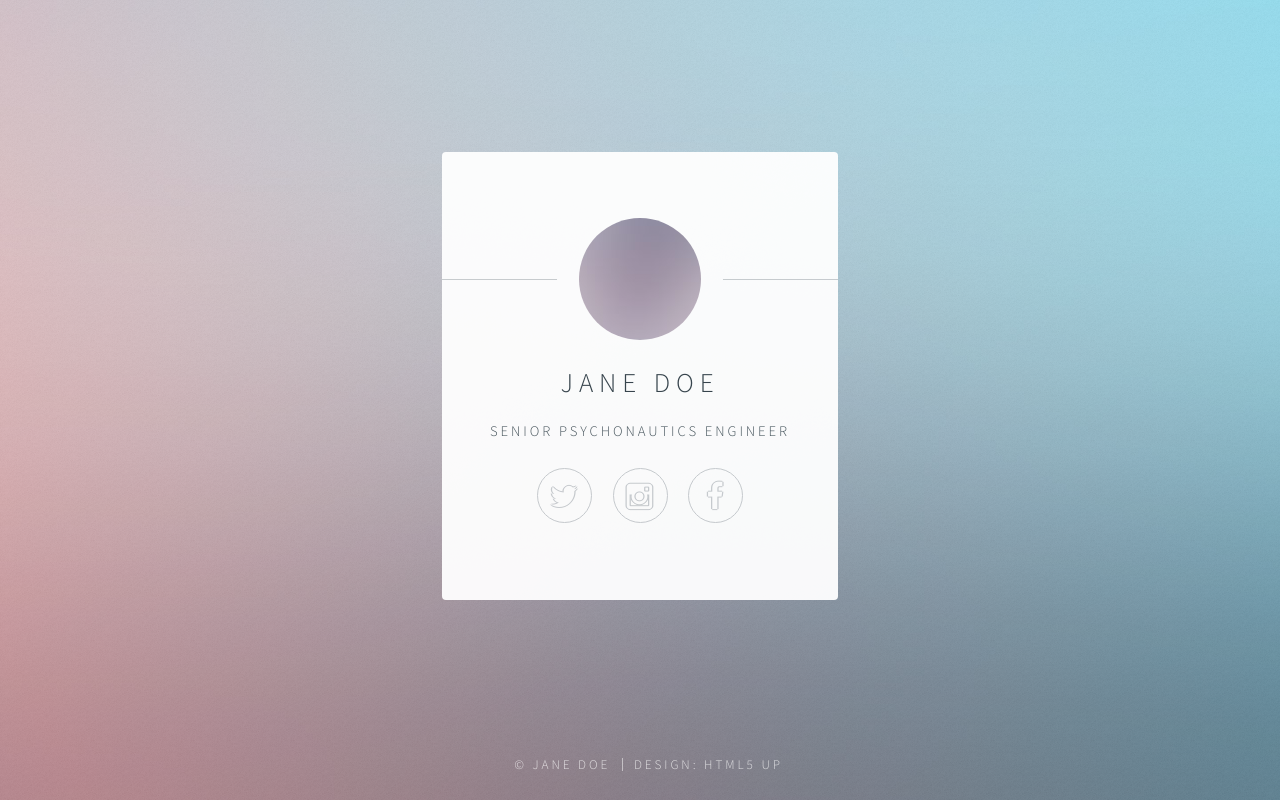
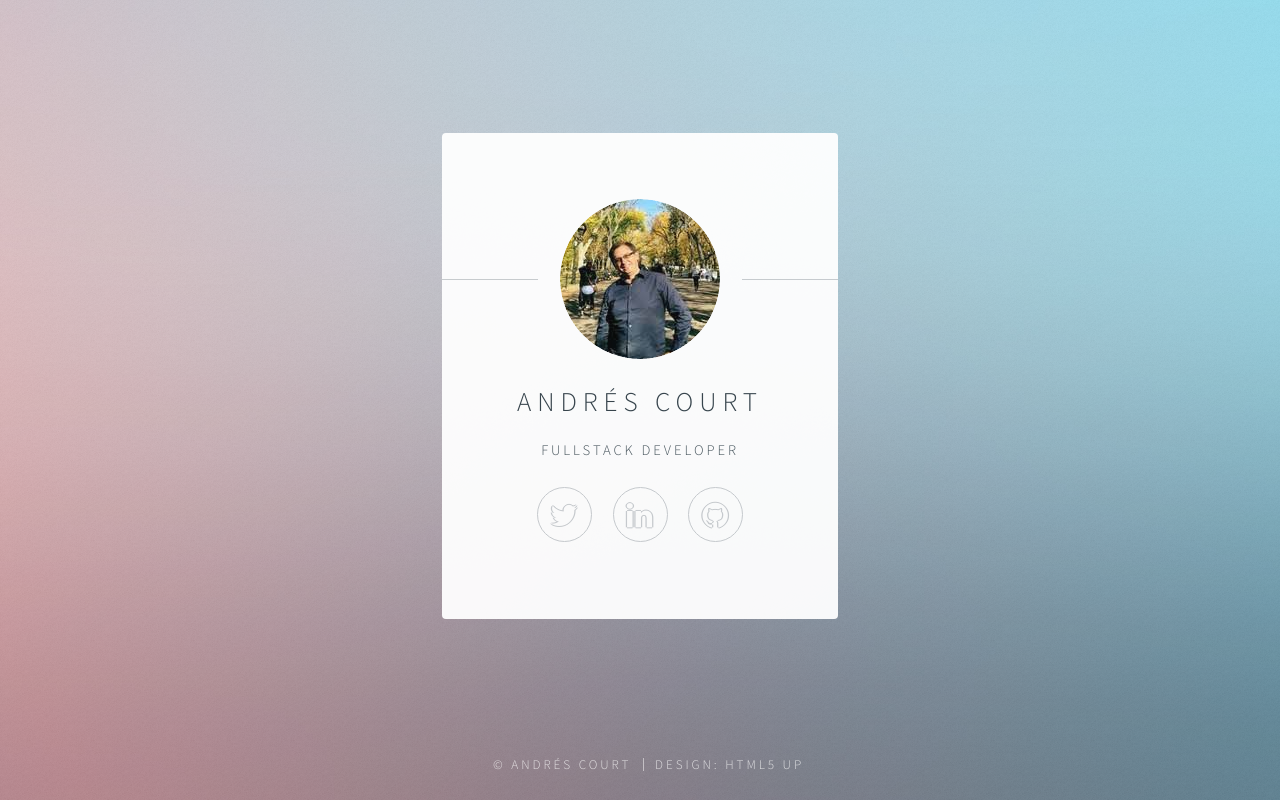
Before and after one commit to alcb1310/name-card, a Flask app: template templates/index.html in a window 1280 px wide. Run offline with Flask 2, Linux system fonts and the light colour scheme; the template is opened without the code that fills it, so the values that code supplies are empty.

Commit message:
Final project

```diff
--- a/server.py
+++ b/server.py
@@ -5,7 +5,7 @@ app = Flask(__name__)
 
 @app.route("/")
 def home():
-    return "<h1>Hello World</h1>"
+    return render_template('index.html')
 
 
 if __name__ == "__main__":
--- a/templates/index.html
+++ b/templates/index.html
@@ -1,4 +1,4 @@
-<!DOCTYPE HTML>
+<!DOCTYPE html>
 <!--
 	Identity by HTML5 UP
 	html5up.net | @n33co
@@ -9,66 +9,61 @@
 		<title>Identity by HTML5 UP</title>
 		<meta charset="utf-8" />
 		<meta name="viewport" content="width=device-width, initial-scale=1" />
-		<!--[if lte IE 8]><script src="assets/js/html5shiv.js"></script><![endif]-->
-		<link rel="stylesheet" href="assets/css/main.css" />
-		<!--[if lte IE 9]><link rel="stylesheet" href="assets/css/ie9.css" /><![endif]-->
-		<!--[if lte IE 8]><link rel="stylesheet" href="assets/css/ie8.css" /><![endif]-->
-		<noscript><link rel="stylesheet" href="assets/css/noscript.css" /></noscript>
+		<!--[if lte IE 8
+			]><script src="static/assets/js/html5shiv.js"></script
+		><![endif]-->
+		<link rel="stylesheet" href="static/assets/css/main.css" />
+		<!--[if lte IE 9
+			]><link rel="stylesheet" href="static/assets/css/ie9.css"
+		/><![endif]-->
+		<!--[if lte IE 8
+			]><link rel="stylesheet" href="static/assets/css/ie8.css"
+		/><![endif]-->
+		<noscript
+			><link rel="stylesheet" href="static/assets/css/noscript.css"
+		/></noscript>
 	</head>
 	<body class="is-loading">
-
 		<!-- Wrapper -->
 		<div id="wrapper">
-
 			<!-- Main -->
 			<section id="main">
 				<header>
-							<span class="avatar"><img src="images/avatar.jpg" alt="" /></span>
-							<h1>Jane Doe</h1>
-							<p>Senior Psychonautics Engineer</p>
+					<span class="avatar">
+						<img src="static/images/andres.jpeg" alt="" />
+					</span>
+					<h1>Andr&eacute;s Court</h1>
+					<p>Fullstack Developer</p>
 				</header>
-						<!--
-						<hr />
-						<h2>Extra Stuff!</h2>
-						<form method="post" action="#">
-							<div class="field">
-								<input type="text" name="name" id="name" placeholder="Name" />
-							</div>
-							<div class="field">
-								<input type="email" name="email" id="email" placeholder="Email" />
-							</div>
-							<div class="field">
-								<div class="select-wrapper">
-									<select name="department" id="department">
-										<option value="">Department</option>
-										<option value="sales">Sales</option>
-										<option value="tech">Tech Support</option>
-										<option value="null">/dev/null</option>
-									</select>
-								</div>
-							</div>
-							<div class="field">
-								<textarea name="message" id="message" placeholder="Message" rows="4"></textarea>
-							</div>
-							<div class="field">
-								<input type="checkbox" id="human" name="human" /><label for="human">I'm a human</label>
-							</div>
-							<div class="field">
-								<label>But are you a robot?</label>
-								<input type="radio" id="robot_yes" name="robot" /><label for="robot_yes">Yes</label>
-								<input type="radio" id="robot_no" name="robot" /><label for="robot_no">No</label>
-							</div>
-							<ul class="actions">
-								<li><a href="#" class="button">Get Started</a></li>
-							</ul>
-						</form>
-						<hr />
-						-->
 				<footer>
 					<ul class="icons">
-								<li><a href="#" class="fa-twitter">Twitter</a></li>
-								<li><a href="#" class="fa-instagram">Instagram</a></li>
-								<li><a href="#" class="fa-facebook">Facebook</a></li>
+						<li>
+							<a
+								href="https://twitter.com/alcb1310"
+								target="_blank"
+								class="fa-twitter"
+							>
+								Twitter
+							</a>
+						</li>
+						<li>
+							<a
+								href="www.linkedin.com/in/andres-court-benitez-11ab6613b"
+								target="_blank"
+								class="fa-linkedin"
+							>
+								LinkedIn
+							</a>
+						</li>
+						<li>
+							<a
+								href="https://github.com/alcb1310"
+								target="_blank"
+								class="fa-github"
+							>
+								GitHub
+							</a>
+						</li>
 					</ul>
 				</footer>
 			</section>
@@ -76,21 +71,30 @@
 			<!-- Footer -->
 			<footer id="footer">
 				<ul class="copyright">
-							<li>&copy; Jane Doe</li>
+					<li>&copy; Andr&eacute;s Court</li>
 					<li>Design: <a href="http://html5up.net">HTML5 UP</a></li>
 				</ul>
 			</footer>
-
 		</div>
 
 		<!-- Scripts -->
-			<!--[if lte IE 8]><script src="assets/js/respond.min.js"></script><![endif]-->
+		<!--[if lte IE 8
+			]><script src="static/assets/js/respond.min.js"></script
+		><![endif]-->
 		<script>
 			if ('addEventListener' in window) {
-					window.addEventListener('load', function() { document.body.className = document.body.className.replace(/\bis-loading\b/, ''); });
-					document.body.className += (navigator.userAgent.match(/(MSIE|rv:11\.0)/) ? ' is-ie' : '');
+				window.addEventListener('load', function () {
+					document.body.className = document.body.className.replace(
+						/\bis-loading\b/,
+						''
+					)
+				})
+				document.body.className += navigator.userAgent.match(
+					/(MSIE|rv:11\.0)/
+				)
+					? ' is-ie'
+					: ''
 			}
 		</script>
-
 	</body>
 </html>
```
Also changed, not shown: static/images/andres.jpeg (added). Lines whose indentation alone changed are shown as unchanged.
